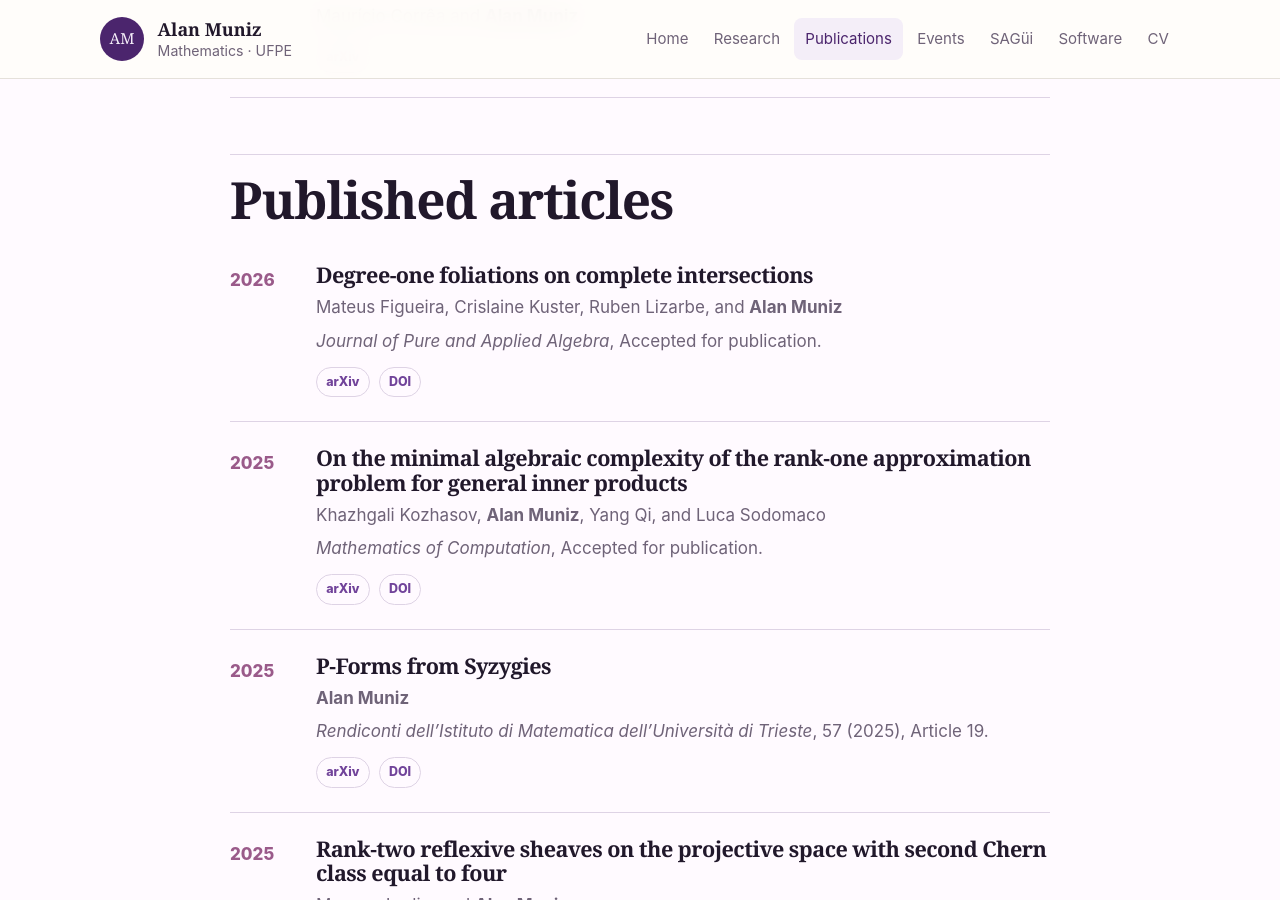
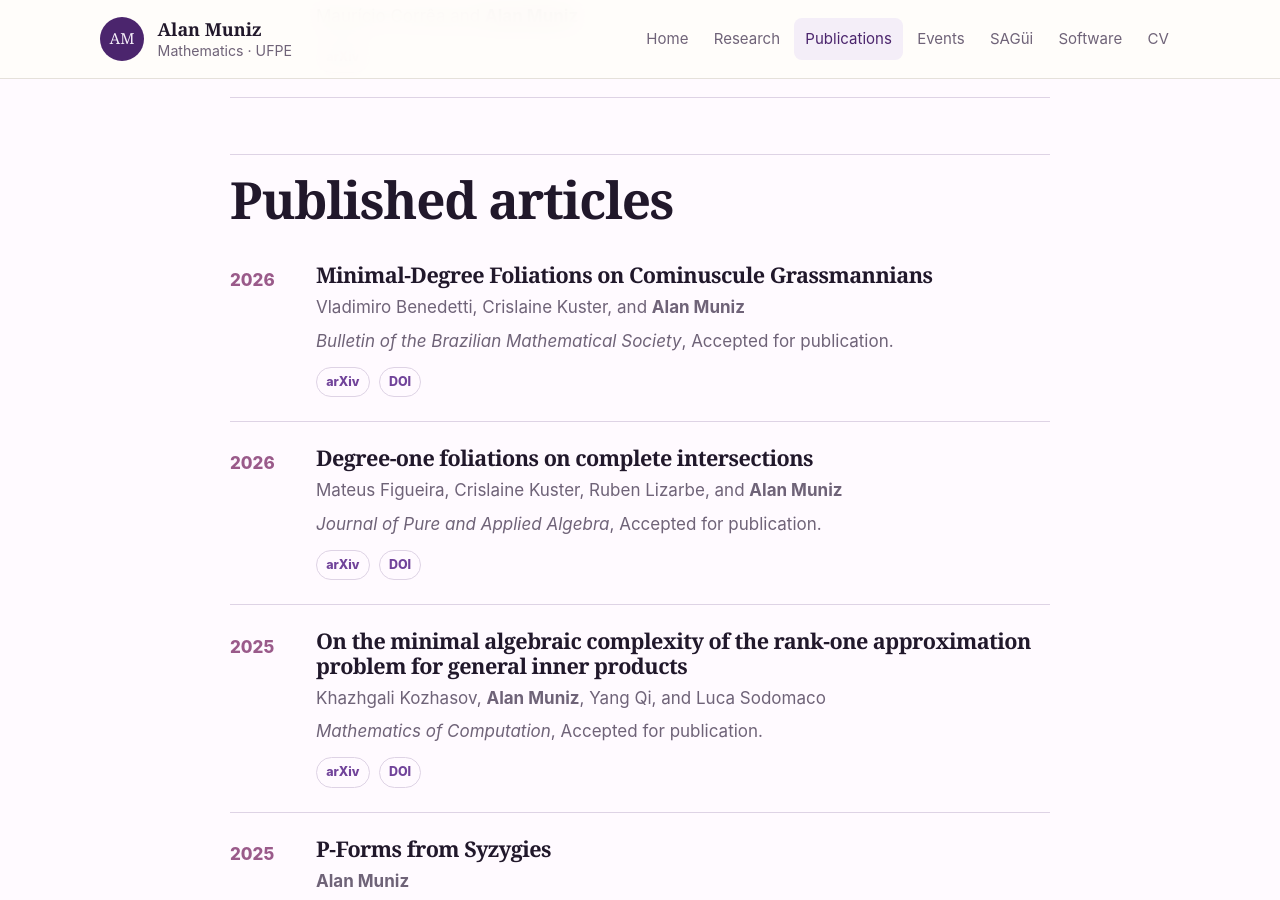
Before and after one commit to alannmuniz/alannmuniz.github.io, a Jekyll site: the page built from publications.md, in a window 1280 px wide and 900 px high, scrolled down 788 px. Built offline with Jekyll 4.4.1, drawn with Linux system fonts in a browser that asks for light colours.

Commit message:
Update publications.yml

```diff
--- a/_data/publications.yml
+++ b/_data/publications.yml
@@ -1,3 +1,11 @@
+- year: 2026
+  title: "Minimal-Degree Foliations on Cominuscule Grassmannians"
+  authors: "Vladimiro Benedetti, Crislaine Kuster, and <strong>Alan Muniz</strong>"
+  venue: "Bulletin of the Brazilian Mathematical Society"
+  note: "Accepted for publication"
+  arxiv: "https://arxiv.org/abs/2604.05553"
+  doi: "https://doi.org/10.1007/s00574-026-00533-3"
+
 - year: 2026
   title: "Degree-one foliations on complete intersections"
   authors: "Mateus Figueira, Crislaine Kuster, Ruben Lizarbe, and <strong>Alan Muniz</strong>"
```
